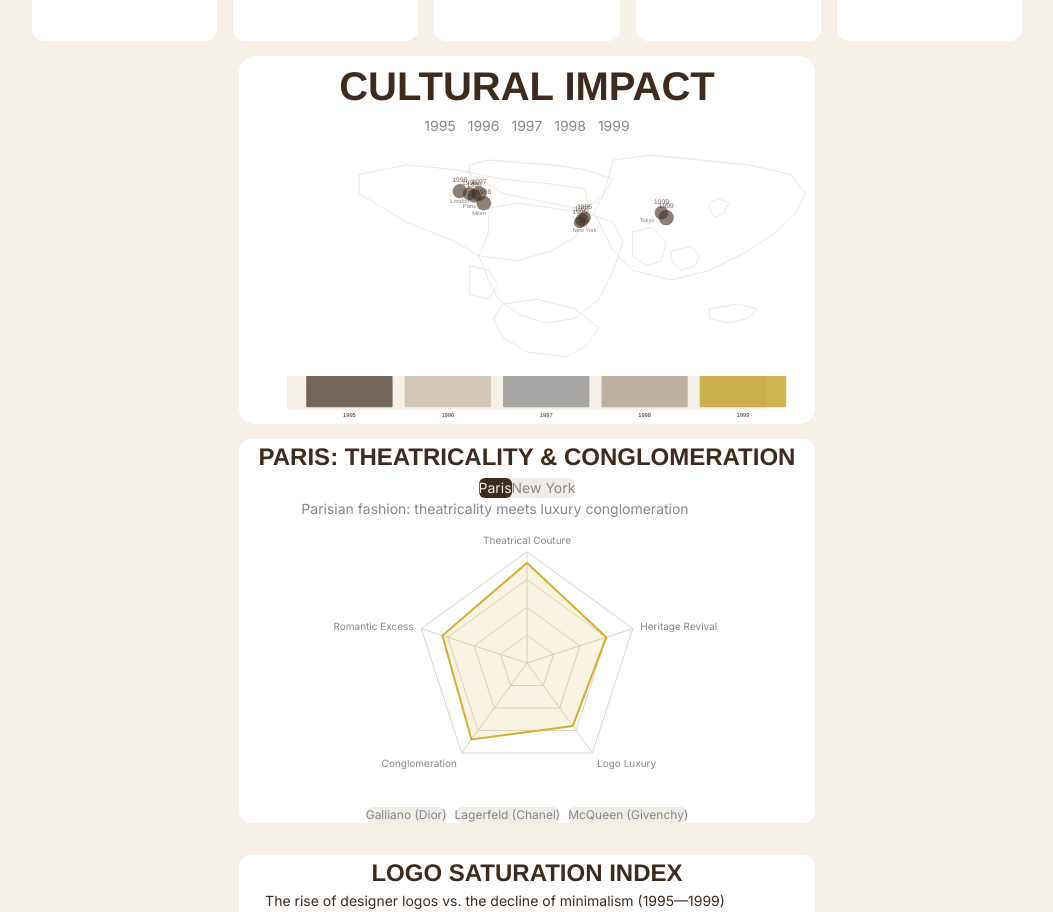
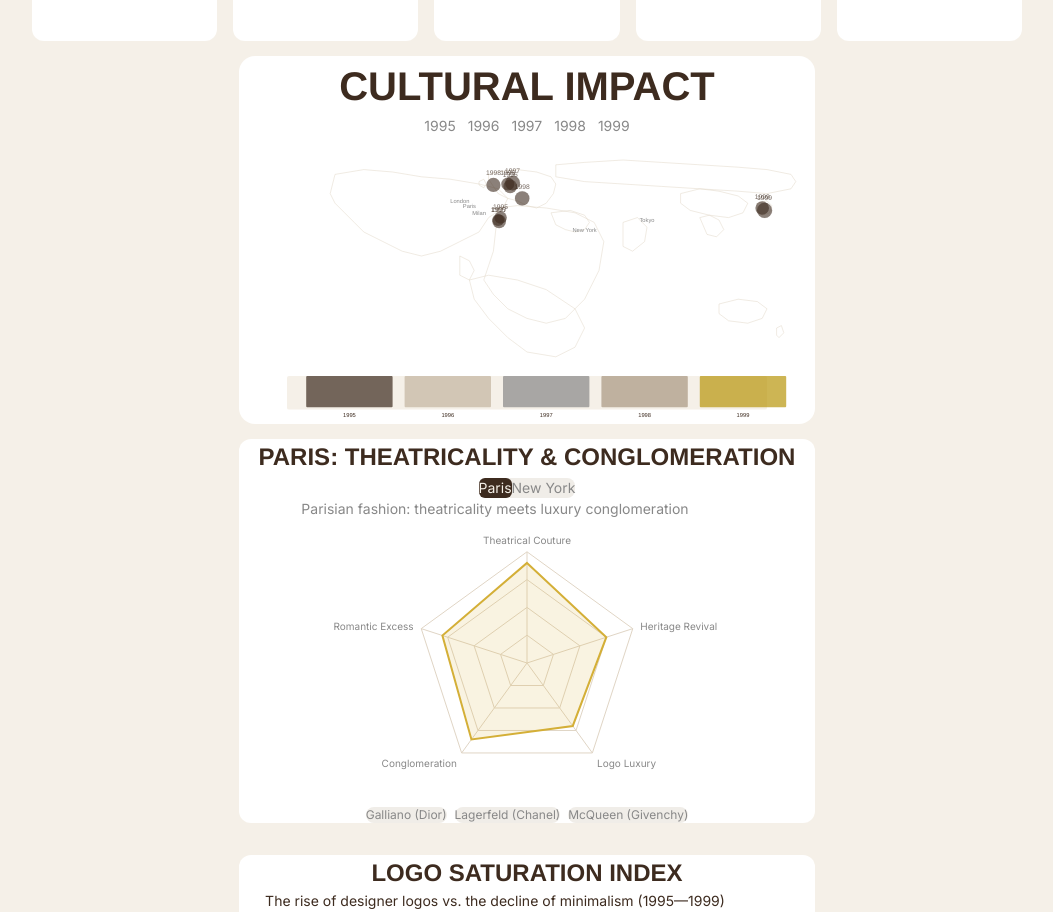
Before and after one commit to a0-s0/HUDT_Y2_AS, a Next.js app: page / in a window 1280 px wide. Shown: the part 1180-2092 px from the top of the page, without its empty margins (113-1166 px from the left). Built offline with nearby package versions, Linux system fonts and the light colour scheme.

Commit message:
fix: realistic world map outline, NYC on east coast

```diff
--- a/src/components/WorldMap.tsx
+++ b/src/components/WorldMap.tsx
@@ -98,28 +98,36 @@ export function WorldMap() {
             className="w-full h-auto"
             xmlns="http://www.w3.org/2000/svg"
           >
-            {/* Realistic world map paths - 1200x600 viewBox */}
-            <g stroke="#E0D5C5" strokeWidth="1.2" fill="none">
-              {/* North America with NYC on east coast (x=720) */}
-              <path d="M250,80 L350,60 L450,70 L550,90 L650,100 L720,110 L730,150 L720,180 L700,210 L650,240 L580,260 L500,250 L450,220 L400,200 L350,180 L300,150 L250,120 Z" />
+            {/* Realistic world map outline - Mercator projection style */}
+            <g stroke="#E0D5C5" strokeWidth="1" fill="none">
+              {/* North America */}
+              <path d="M200,80 L260,70 L320,75 L380,85 L440,90 L500,100 L540,110 L560,130 L550,150 L520,170 L500,200 L460,220 L420,240 L380,250 L340,240 L300,220 L260,200 L240,180 L220,160 L200,140 L190,120 Z" />
               {/* Central America */}
-              <path d="M480,270 L520,280 L540,310 L520,340 L480,330 Z" />
+              <path d="M460,250 L480,260 L490,280 L480,300 L460,290 Z" />
               {/* South America */}
-              <path d="M550,350 L620,340 L700,360 L750,400 L720,440 L680,460 L600,450 L550,420 L530,380 Z" />
+              <path d="M480,300 L520,290 L580,300 L640,320 L700,360 L720,400 L700,440 L660,460 L600,450 L560,420 L520,380 L490,340 Z" />
               {/* Europe */}
-              <path d="M480,60 L520,50 L580,55 L650,60 L720,70 L780,90 L760,120 L740,140 L700,150 L650,140 L600,130 L550,120 L520,100 L480,80 Z" />
+              <path d="M520,80 L540,75 L580,70 L620,75 L650,85 L660,100 L655,120 L640,140 L620,150 L600,145 L580,135 L560,130 L540,120 L530,105 L520,90 Z" />
+              {/* UK/Ireland */}
+              <path d="M500,95 L510,90 L515,100 L510,108 L500,102 Z" />
               {/* Africa */}
-              <path d="M520,150 L580,140 L650,150 L720,160 L780,180 L800,220 L780,280 L750,340 L700,380 L640,390 L580,370 L540,340 L520,300 L500,250 L520,200 Z" />
-              {/* Asia */}
-              <path d="M780,50 L860,40 L960,50 L1060,60 L1150,80 L1180,120 L1160,160 L1120,200 L1060,240 L980,280 L900,300 L820,280 L780,240 L760,200 L740,160 L760,120 Z" />
-              {/* India */}
-              <path d="M820,200 L860,190 L890,220 L880,260 L850,270 L820,250 Z" />
+              <path d="M540,150 L580,145 L640,150 L700,160 L740,180 L760,220 L750,280 L720,340 L680,380 L640,390 L600,380 L560,360 L530,330 L510,300 L520,270 L530,240 Z" />
+              {/* Middle East */}
+              <path d="M650,160 L690,155 L720,165 L730,180 L720,195 L700,200 L680,195 L660,185 Z" />
+              {/* Russia/Northern Asia */}
+              <path d="M660,60 L720,55 L800,50 L880,55 L960,60 L1040,65 L1100,70 L1150,80 L1160,95 L1150,110 L1100,120 L1040,115 L960,110 L880,105 L800,100 L720,95 L660,85 Z" />
+              {/* South Asia / India */}
+              <path d="M800,180 L830,170 L850,190 L845,220 L820,240 L800,230 Z" />
+              {/* East Asia / China */}
+              <path d="M920,120 L960,110 L1000,115 L1040,125 L1060,140 L1050,160 L1020,170 L980,165 L940,155 L920,140 Z" />
               {/* Southeast Asia */}
-              <path d="M900,240 L940,230 L960,250 L950,270 L920,280 L900,260 Z" />
-              {/* Japan / Tokyo */}
-              <path d="M980,140 L1000,130 L1020,140 L1010,160 L990,170 L980,150 Z" />
+              <path d="M960,170 L980,165 L1000,175 L1010,195 L995,210 L975,205 Z" />
+              {/* Japan */}
+              <path d="M1080,140 L1100,135 L1110,145 L1105,160 L1090,165 L1080,155 Z" />
               {/* Australia */}
-              <path d="M980,360 L1040,350 L1080,360 L1060,380 L1020,390 L980,380 Z" />
+              <path d="M1000,350 L1040,340 L1080,345 L1100,360 L1090,380 L1060,390 L1020,385 L1000,370 Z" />
+              {/* New Zealand */}
+              <path d="M1120,400 L1130,395 L1135,410 L1125,420 L1120,415 Z" />
             </g>
 
             {/* Cultural impact spots */}
--- a/src/data/culturalImpactData.ts
+++ b/src/data/culturalImpactData.ts
@@ -8,11 +8,11 @@ export interface CulturalEvent {
 }
 
 export const culturalImpactData: CulturalEvent[] = [
-  // Events near New York - East Coast USA (x: 700-740, y: 150-190)
+  // Events near New York - East Coast USA (x: 540-560, y: 160-180)
   {
     year: 1995,
     event: "Rise of Supermodels",
-    x: 720,
+    x: 545,
     y: 170,
     impact: 75,
     description: "Kate Moss, Naomi Campbell, Cindy Crawford dominate fashion"
@@ -20,80 +20,80 @@ export const culturalImpactData: CulturalEvent[] = [
   {
     year: 1995,
     event: "Grunge to Minimalism",
-    x: 710,
-    y: 180,
+    x: 540,
+    y: 175,
     impact: 70,
     description: "Marc Jacobs brings grunge to luxury fashion"
   },
   {
     year: 1997,
     event: "Alexander McQueen's Rise",
-    x: 715,
-    y: 175,
+    x: 542,
+    y: 178,
     impact: 85,
     description: "McQueen becomes Givenchy's creative director"
   },
 
-  // Events near Paris (x: 450-500, y: 100-140)
+  // Events near Paris (x: 550-570, y: 90-110)
   {
     year: 1996,
     event: "Gucci Revival",
-    x: 480,
-    y: 120,
+    x: 560,
+    y: 100,
     impact: 80,
     description: "Tom Ford transforms Gucci with sexy minimalism"
   },
   {
     year: 1996,
     event: "Dior Saddle Bag Launch",
-    x: 490,
-    y: 125,
+    x: 565,
+    y: 105,
     impact: 85,
     description: "John Galliano introduces iconic Saddle Bag"
   },
   {
     year: 1997,
     event: "Princess Diana's Death",
-    x: 500,
-    y: 120,
+    x: 570,
+    y: 98,
     impact: 95,
     description: "Fashion world mourns, influence on mourning attire"
   },
 
-  // Events near London (x: 440-470, y: 110-130)
+  // Events near London (x: 520-540, y: 95-110)
   {
     year: 1998,
     event: "Y2K Aesthetic Emerges",
-    x: 460,
-    y: 115,
+    x: 530,
+    y: 102,
     impact: 90,
     description: "Futuristic metallics and tech-inspired fashion"
   },
 
-  // Events near Milan (x: 480-520, y: 130-150)
+  // Events near Milan (x: 580-600, y: 120-140)
   {
     year: 1998,
     event: "Gianni Versace Assassination",
-    x: 510,
-    y: 140,
+    x: 590,
+    y: 130,
     impact: 92,
     description: "Fashion world shocked, legacy continues"
   },
 
-  // Events near Tokyo (x: 850-900, y: 140-180)
+  // Events near Tokyo (x: 1080-1100, y: 140-160)
   {
     year: 1999,
     event: "Y2K Panic Fashion",
-    x: 880,
-    y: 160,
+    x: 1090,
+    y: 150,
     impact: 85,
     description: "Tech-wear and metallic fabrics dominate"
   },
   {
     year: 1999,
     event: "Logo Mania Peak",
-    x: 890,
-    y: 170,
+    x: 1095,
+    y: 155,
     impact: 98,
     description: "Designer logos reach saturation point"
   },
```
